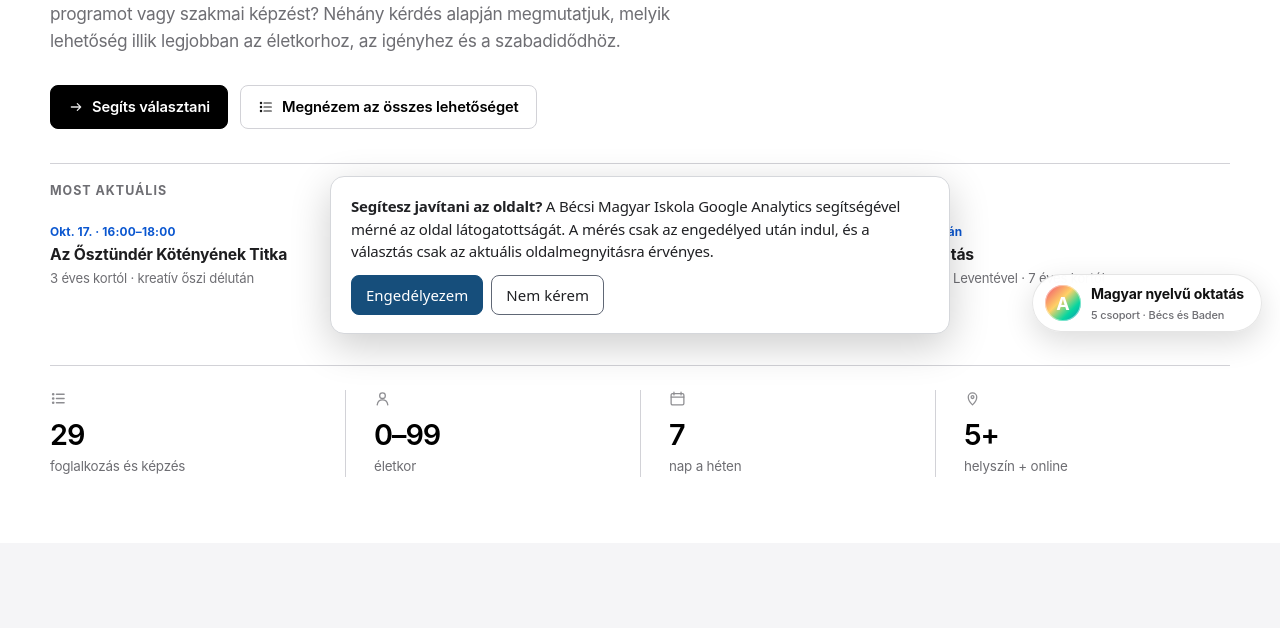
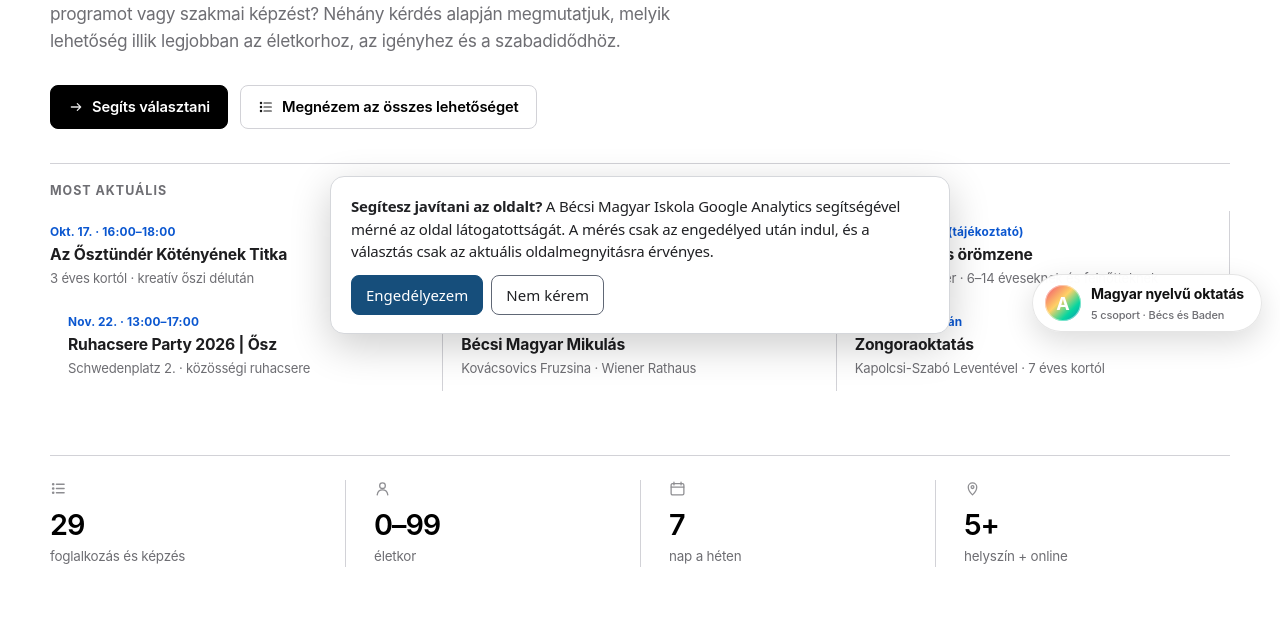
Before and after one commit to 880rzz/BMIPROGRAM, a plain HTML site: page index.html in a window 1280 px wide. Shown: the part 450-1078 px from the top of the page. Drawn offline with Linux system fonts and the light colour scheme.

Commit message:
Add three Wix events to program selector featured section

```diff
--- a/index.html
+++ b/index.html
@@ -145,6 +145,21 @@
       <strong>Csináljuk a forradalmat!</strong>
       <span>7 éves kortól · történelem élményből</span>
     </a>
+    <a class="hero-featured-item" href="https://www.magyariskola.at/event-details/taltos-dob-es-oromzene-schwedenplatz">
+      <span class="hero-featured-date">Okt. 24. · 16:00 (tájékoztató)</span>
+      <strong>Táltos dob és örömzene</strong>
+      <span>Havonta egyszer · 6–14 éveseknek és felnőtteknek</span>
+    </a>
+    <a class="hero-featured-item" href="https://www.magyariskola.at/event-details/ruhacsere-party-2026-osz">
+      <span class="hero-featured-date">Nov. 22. · 13:00–17:00</span>
+      <strong>Ruhacsere Party 2026 | Ősz</strong>
+      <span>Schwedenplatz 2. · közösségi ruhacsere</span>
+    </a>
+    <a class="hero-featured-item" href="https://www.magyariskola.at/event-details/becsi-magyar-mikulas">
+      <span class="hero-featured-date">Dec. 3. · 17:00–19:00</span>
+      <strong>Bécsi Magyar Mikulás</strong>
+      <span>Kovácsovics Fruzsina · Wiener Rathaus</span>
+    </a>
     <a class="hero-featured-item" href="https://www.magyariskola.at/event-details/zongoraoktatas-schwedenplatz">
       <span class="hero-featured-date">Hétfőn és szerdán</span>
       <strong>Zongoraoktatás</strong>
```
